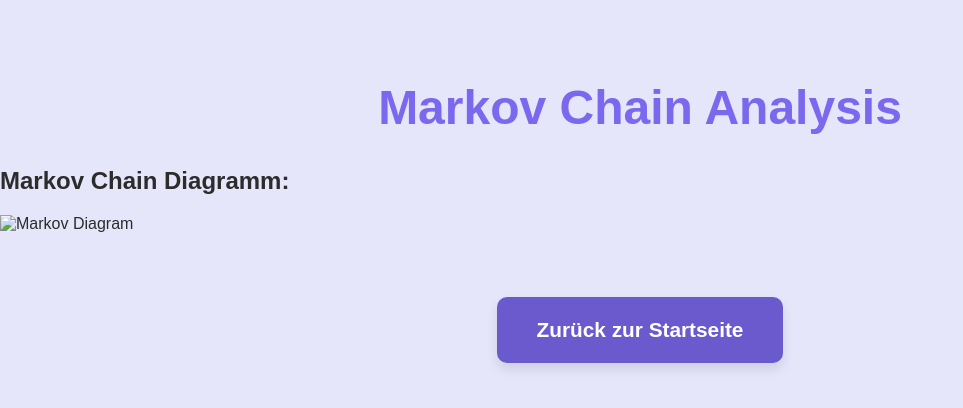
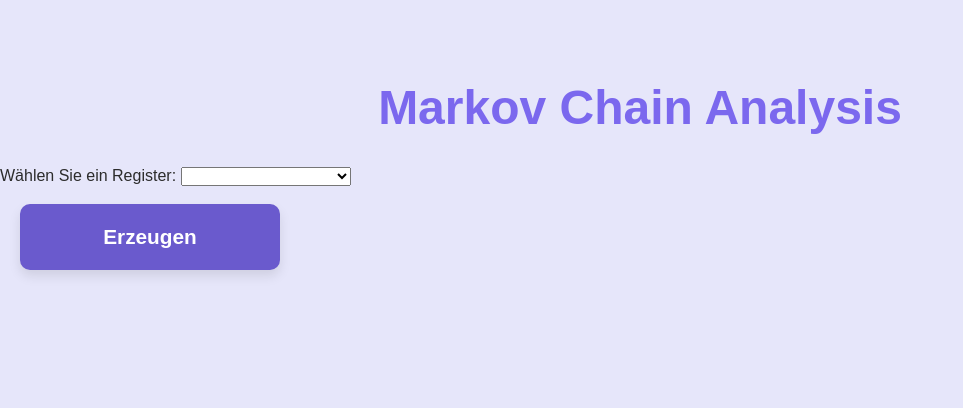
Before and after one commit to Cosmic-maker/design-process-webpage, a Flask app: template app/templates/markov_chain_analysis.html in a window 1280 px wide. Shown: the top 408 px of the page, without its empty margins (0-963 px from the left). Run offline with Flask 3, Linux system fonts and the light colour scheme; the template is opened without the code that fills it, so the values that code supplies are empty.

Commit message:
Graphic in frontend implemented

```diff
--- a/app/templates/index.html
+++ b/app/templates/index.html
@@ -44,7 +44,10 @@
 <div class="button-row">
     <button class="btn" onclick="location.href='/correspondence_analysis'">Correspondence Analysis</button>
     <button class="btn" onclick="location.href='/cumulative_occurence_analysis'">Cumulative Occurrence Analysis</button>
-    <button class="btn" onclick="location.href='/markov_chain_analysis'">Markov Chain Analysis</button>
+    <form action="/markov_analysis" method="get">
+        <button type="submit">Markov Chain Analysis</button>
+    </form>
+
 </div>
 <br><br><br><br><br><br>
 
--- a/app/templates/markov_chain_analysis.html
+++ b/app/templates/markov_chain_analysis.html
@@ -1,23 +1,36 @@
 <!DOCTYPE html>
-<html lang="en">
+<html lang="de">
 <head>
     <meta charset="UTF-8">
+    <meta name="viewport" content="width=device-width, initial-scale=1.0">
     <title>Markov Chain Analysis</title>
     <link rel="stylesheet" href="{{ url_for('static', filename='style.css') }}">
 </head>
 <body>
-
 <h1>Markov Chain Analysis</h1>
-
-{% if error_message %}
-<p class="error">{{ error_message }}</p>
-{% else %}
-<h2>Markov Chain Diagramm:</h2>
-<img src="{{ url_for('serve_diagram', filename='markov_diagram.png') }}" alt="Markov Diagram">
-{% endif %}
-
+<form method="POST" action="/markov_analysis">
+    <label for="register">      Wählen Sie ein Register:</label>
+    <select name="register" id="register">
+        {% if registers %}
+        {% for register in registers %}
+        <option value="{{ register }}">{{ register }}</option>
+        {% endfor %}
+        {% else %}
+        <option disabled>Keine Register verfügbar</option>
+        {% endif %}
+    </select>
+    <br>
+    <br>
+    <button type="submit" style="margin-left: 20px;">Erzeugen</button>
+</form>
 <div class="center-content">
-    <button class="btn">Zurück zur Startseite</button>
+    {% if selected_register %}
+    <h2>Markov-Diagramm: </h2>
+    <br>
+    <br>
+    <img src="{{ url_for('static', filename='diagrams/' + selected_register + '_markov.png') }}" alt="Markov Diagramm">
+    {% endif %}
+    <br>
 </div>
 
 </body>
```
Also changed, not shown: app/logic.py (+4 -4 lines), app/routes.py (+29 -17 lines).
